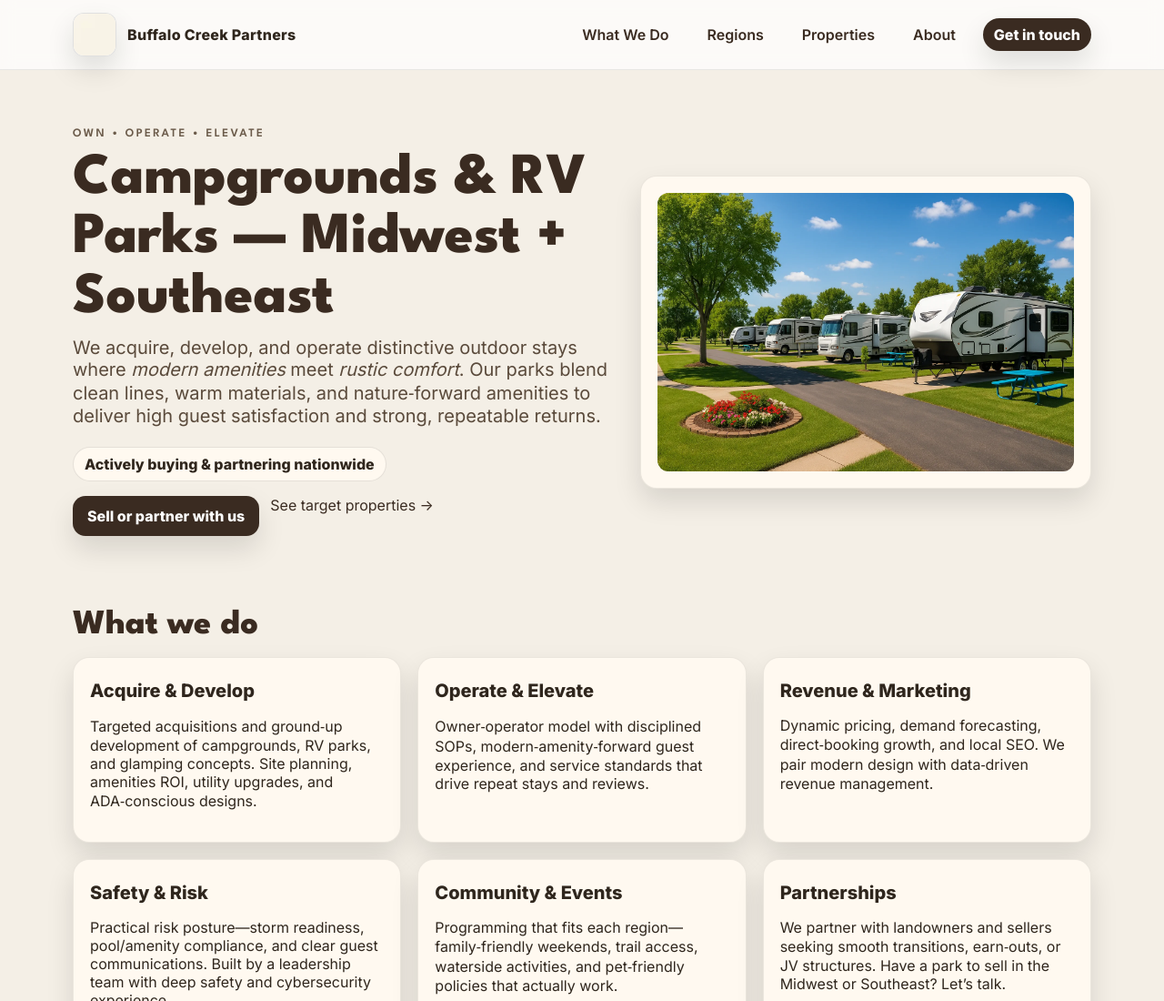
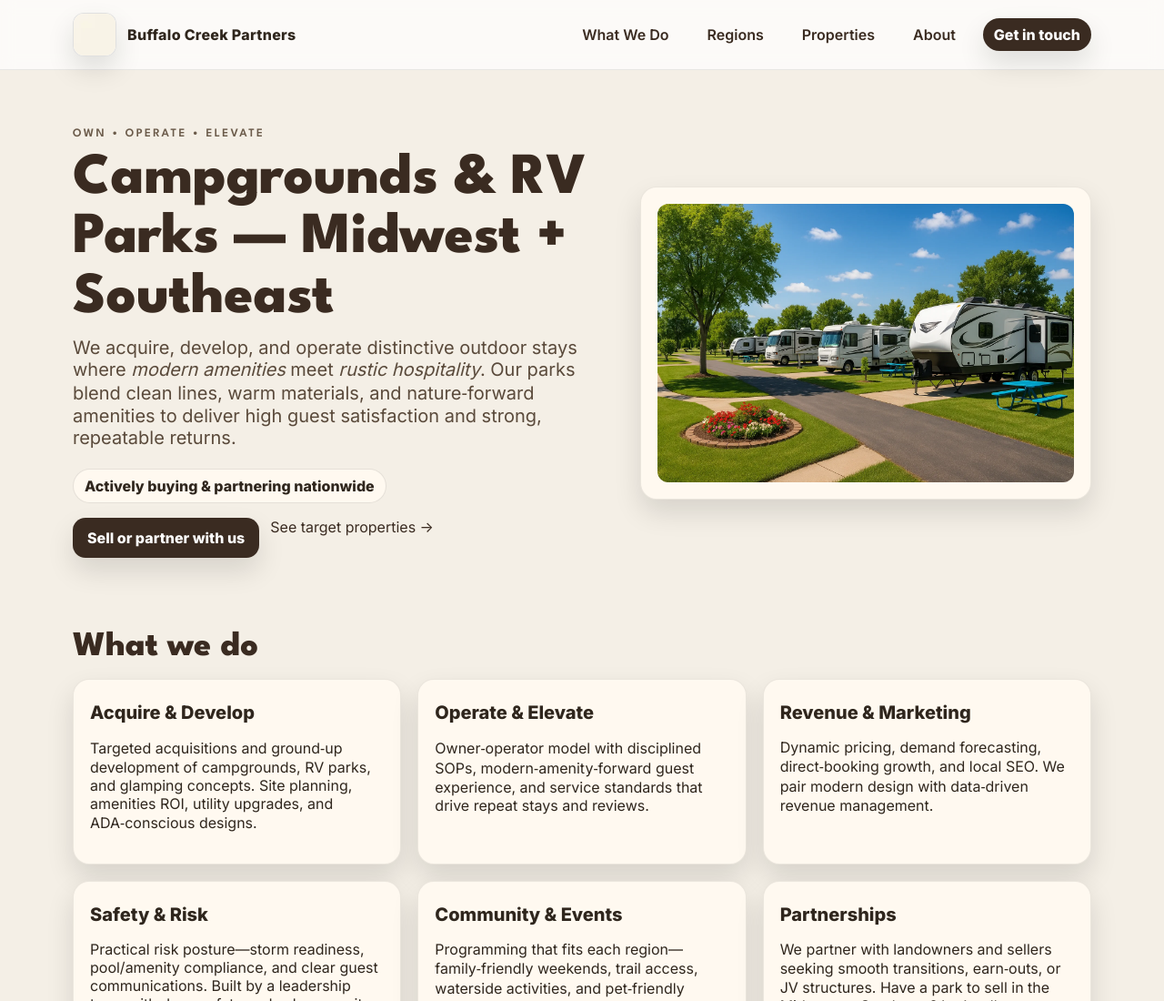
Before and after one commit to BuffaloCreekPartners/www, a plain HTML site: page index.html in a window 1280 px wide. Shown: the top 1100 px of the page at 91% size. Drawn offline with Linux system fonts and the light colour scheme.

Commit message:
Update index.html

```diff
--- a/index.html
+++ b/index.html
@@ -120,7 +120,7 @@
         <div>
           <div class="eyebrow">Own • Operate • Elevate</div>
           <h1>Campgrounds & RV Parks — Midwest + Southeast</h1>
-          <p class="lead">We acquire, develop, and operate distinctive outdoor stays where <em>modern amenities</em> meet <em>rustic comfort</em>. Our parks blend clean lines, warm materials, and nature‑forward amenities to deliver high guest satisfaction and strong, repeatable returns.</p>
+          <p class="lead">We acquire, develop, and operate distinctive outdoor stays where <em>modern amenities</em> meet <em>rustic hospitality</em>. Our parks blend clean lines, warm materials, and nature‑forward amenities to deliver high guest satisfaction and strong, repeatable returns.</p>
           <div class="badge">Actively buying & partnering nationwide</div>
           <div style="margin-top:16px;display:flex;gap:12px;flex-wrap:wrap">
             <a class="btn" href="#contact">Sell or partner with us</a>
```
